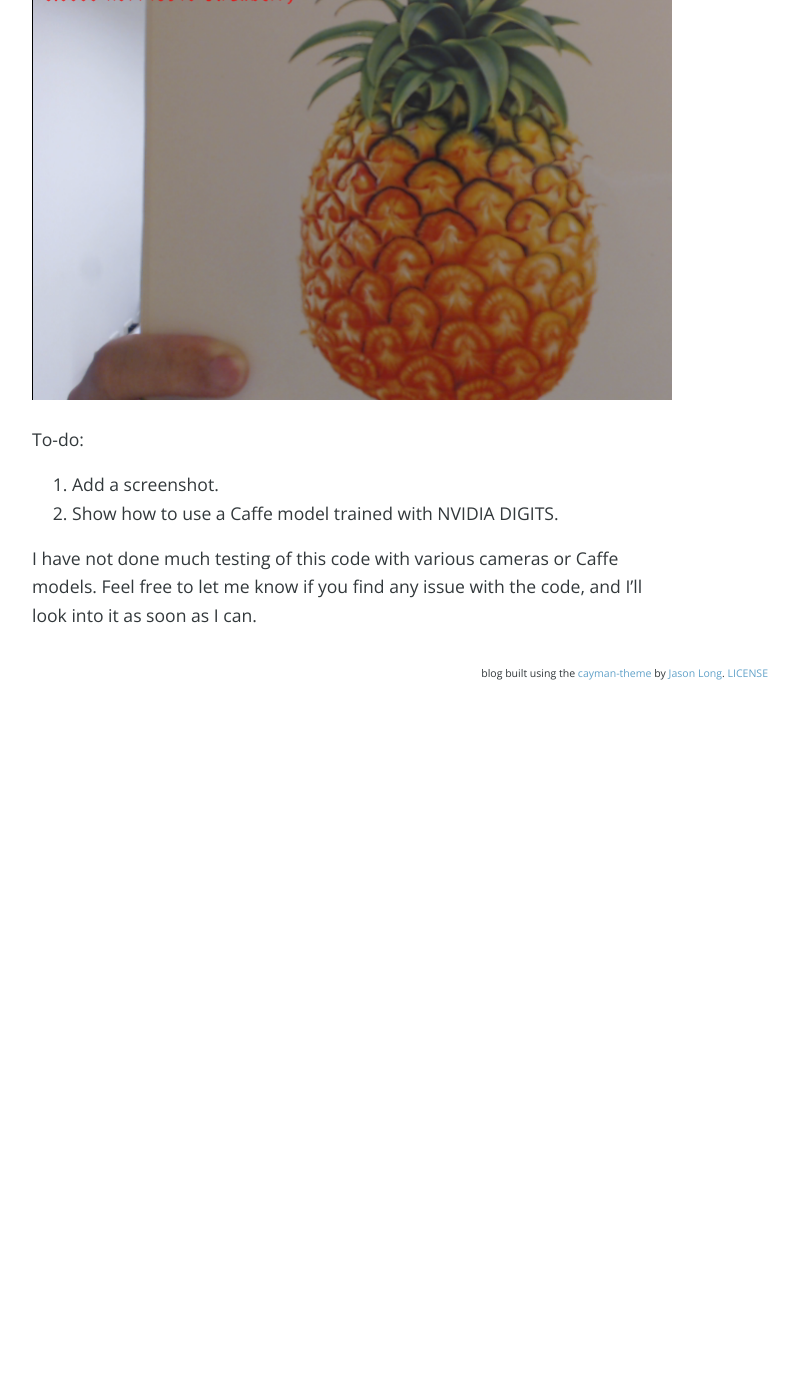
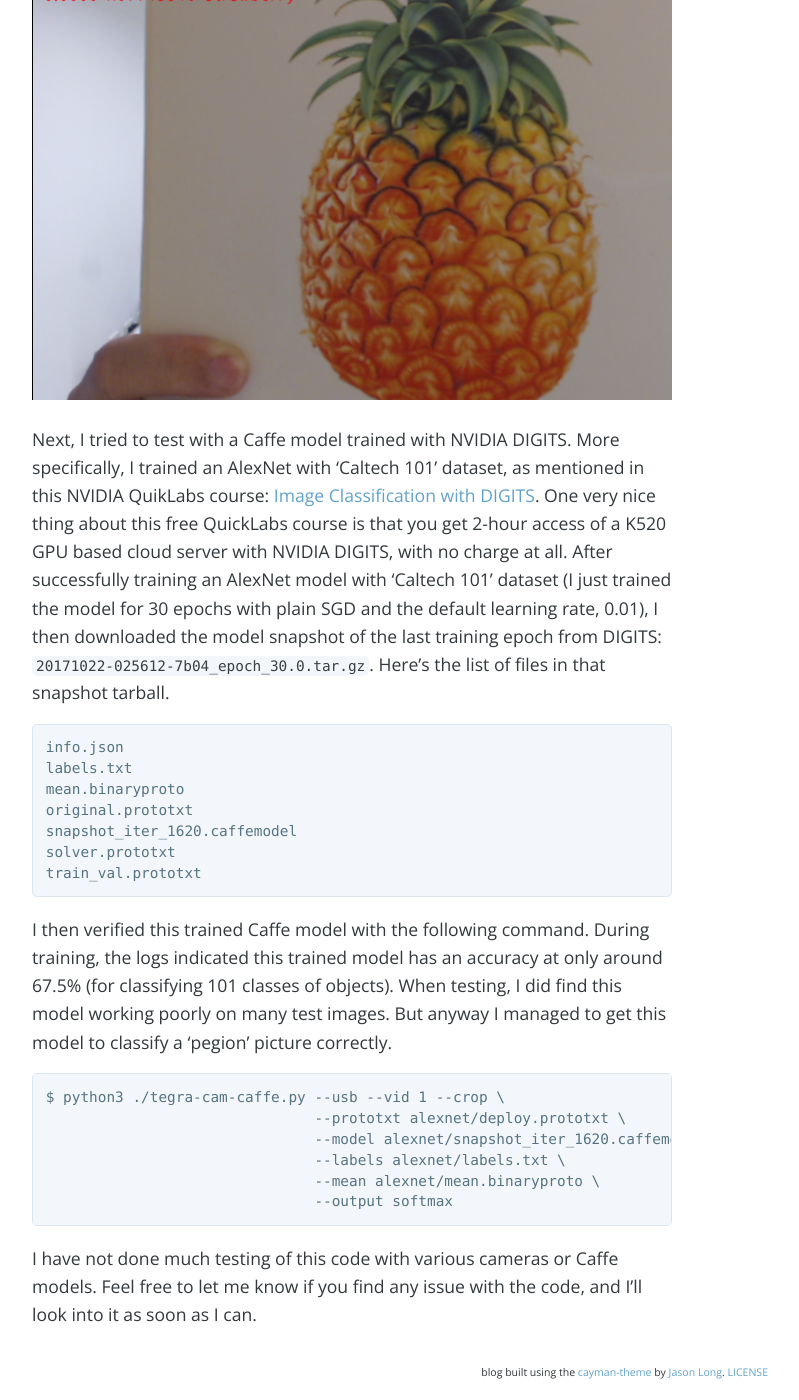
Before and after one commit to jkjung-avt/jkjung-avt.github.io, a Jekyll site: the page built from _posts/2017-10-27-tx2-camera-caffe.md, in a window 1280 px wide and 1400 px high, scrolled down 2292 px. Shown: the whole window, without its empty margins (288-1087 px from the left). Built offline with Jekyll 4.4.1, drawn with Linux system fonts in a browser that asks for light colours; nearby versions of some CDN libraries; comment, search, counter and statistics services are not loaded; before the commit the page ends 2992 px from its top, so only the background shows below that; some of the changed text lies outside the part shown.

Commit message:
Add the Caffe model example trained with NVIDIA DIGITS

````diff
--- a/_posts/2017-10-27-tx2-camera-caffe.md
+++ b/_posts/2017-10-27-tx2-camera-caffe.md
@@ -55,13 +55,31 @@ $ python3 tegra-cam-caffe.py --prototxt XXX.prototxt \
                              --mean UUU.binaryproto
 ```
 
-I tested the code with a USB camera and a picture of pineapple. And the default `bvlc_reference_caffenet` said it was 100% sure (probability ~ 1.0) the image was a pineapple!
+When I tested the code with a USB camera and a picture of pineapple, the default `bvlc_reference_caffenet` said it was 100% sure (probability ~ 1.0) the image was a pineapple!
 
 ![A pineapple picture shown to tegra-cam-caffe.py](/assets/2017-10-27-tx2-camera-caffe/pineapple.png)
 
-To-do:
+Next, I tried to test with a Caffe model trained with NVIDIA DIGITS. More specifically, I trained an AlexNet with 'Caltech 101' dataset, as mentioned in this NVIDIA QuikLabs course: [Image Classification with DIGITS](https://nvidia.qwiklab.com/focuses/1579). One very nice thing about this free QuickLabs course is that you get 2-hour access of a K520 GPU based cloud server with NVIDIA DIGITS, with no charge at all. After successfully training an AlexNet model with 'Caltech 101' dataset (I just trained the model for 30 epochs with plain SGD and the default learning rate, 0.01), I then downloaded the model snapshot of the last training epoch from DIGITS: `20171022-025612-7b04_epoch_30.0.tar.gz`. Here's the list of files in that snapshot tarball.
 
-1. Add a screenshot.
-2. Show how to use a Caffe model trained with NVIDIA DIGITS.
+```shell
+info.json
+labels.txt
+mean.binaryproto
+original.prototxt
+snapshot_iter_1620.caffemodel
+solver.prototxt
+train_val.prototxt
+```
+
+I then verified this trained Caffe model with the following command. During training, the logs indicated this trained model has an accuracy at only around 67.5% (for classifying 101 classes of objects). When testing, I did find this model working poorly on many test images. But anyway I managed to get this model to classify a 'pegion' picture correctly.
+
+```
+$ python3 ./tegra-cam-caffe.py --usb --vid 1 --crop \
+                               --prototxt alexnet/deploy.prototxt \
+                               --model alexnet/snapshot_iter_1620.caffemodel \
+                               --labels alexnet/labels.txt \
+                               --mean alexnet/mean.binaryproto \
+                               --output softmax
+```
 
 I have not done much testing of this code with various cameras or Caffe models. Feel free to let me know if you find any issue with the code, and I'll look into it as soon as I can.
````
Also changed, not shown: other parts of _posts/2017-10-27-tx2-camera-caffe.md (+1 -1 lines).
